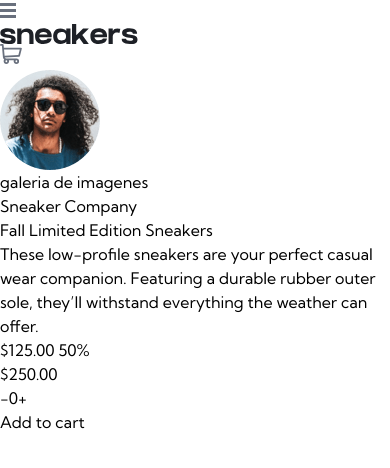
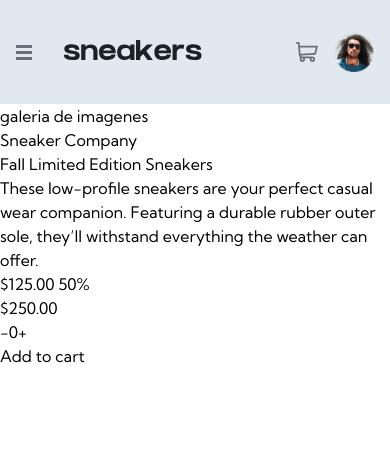
Before and after one commit to munozmaria/front-mentor-e_commerce, a React (Vite) app: page / in a window 390 px wide. Shown: the top 468 px of the page. Built offline with nearby package versions, Linux system fonts and the light colour scheme.

Commit message:
nav mediaqueries

```diff
--- a/package.json
+++ b/package.json
@@ -18,6 +18,8 @@
     "@vitejs/plugin-react": "^2.1.0",
     "autoprefixer": "^10.4.12",
     "postcss": "^8.4.17",
+    "prettier": "^2.7.1",
+    "prettier-plugin-tailwindcss": "^0.1.13",
     "tailwindcss": "^3.1.8",
     "vite": "^3.1.0"
   }
--- a/src/components/header/MainHeader.jsx
+++ b/src/components/header/MainHeader.jsx
@@ -2,27 +2,52 @@ import LogoSneakers from "@/assets/images/logo.svg"
 import Avatar from "@/assets/images/image-avatar.png"
 import MenuIcon from "@/components/icons/MenuIcon"
 import CartIcon from "@/components/icons/CartIcon"
-
+import CloseIcon from "@/components/icons/CloseIcon"
+import { useState } from "react"
 
 const MainHeader = () => {
+
+    const [navClass, setNavClass] = useState(
+			"hidden font-bold md:mr-auto md:flex md:flex-row md:gap-4 md:static md:p-0 "
+		)
+
+	const handleOpenMenu = () => {
+		setNavClass(
+			"absolute top-0 left-0 flex h-full w-4/5  flex-col gap-y-[21px] bg-white p-8 font-bold md:mr-auto md:flex md:flex-row md:gap-4 md:static md:p-0"
+		)
+    }
+
+    const handleCloseMenu = () => {
+        setNavClass(
+					" hidden font-bold md:mr-auto md:flex md:flex-row md:gap-4 md:static md:p-0 "
+				)
+    }
+
 	return (
-        <header>
-            <button className="md:hidden">
-                <MenuIcon></MenuIcon>
-            </button>
-			<img src={LogoSneakers} alt="" />
-			<nav className="hidden md:block">
+		<header className=" container bg-slate-200 mx-auto flex items-center gap-8 px-4 py-8">
+			<button className="md:hidden" onClick={handleOpenMenu}>
+				<MenuIcon></MenuIcon>
+			</button>
+			<img
+				src={LogoSneakers}
+				alt="Logo sneakers"
+				className="mr-auto mb-1 h-5 md:mr-0"
+			/>
+			<nav className={navClass}>
+				<button className="mb-12 md:hidden" onClick={handleCloseMenu}>
+					<CloseIcon></CloseIcon>
+				</button>
 				<a href="#">Collections</a>
 				<a href="#">Men</a>
 				<a href="#">Women</a>
 				<a href="#">About</a>
 				<a href="#">Contact</a>
 			</nav>
-			<div>
-                <button>
-                    <CartIcon></CartIcon>
-                </button>
-				<img src={Avatar} alt="" />
+			<div className="flex gap-4">
+				<button>
+					<CartIcon></CartIcon>
+				</button>
+				<img src={Avatar} alt="" className="w-10" />
 			</div>
 		</header>
 	)
--- /dev/null
+++ b/src/components/icons/CloseIcon.jsx
@@ -0,0 +1,15 @@
+const CloseIcon = () => {
+
+    return (
+			<svg width="14" height="15" xmlns="http://www.w3.org/2000/svg">
+				<path
+					d="m11.596.782 2.122 2.122L9.12 7.499l4.597 4.597-2.122 2.122L7 9.62l-4.595 4.597-2.122-2.122L4.878 7.5.282 2.904 2.404.782l4.595 4.596L11.596.782Z"
+					fill="#69707D"
+					fillRule="evenodd"
+				/>
+			</svg>
+		)
+
+};
+
+export default CloseIcon;
```
Also changed, not shown: 1 other file (tests, documents, lock files or other folders).
